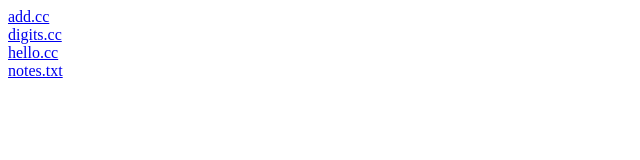
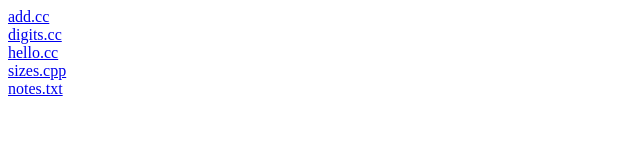
Before and after one commit to semrich/CS140-21, a plain HTML site: page lec0/index.html in a window 1280 px wide. Shown: the full height of the page, 0-640 px from the left. Drawn offline with Linux system fonts and the light colour scheme.

Commit message:
Made modifications to initial lecture based on what is covered in text/other CS140 existing version

```diff
--- a/lec0/index.html
+++ b/lec0/index.html
@@ -2,5 +2,6 @@
 <a href="add.cc">add.cc</a><br>
 <a href="digits.cc">digits.cc</a><br>
 <a href="hello.cc">hello.cc</a><br>
+<a href="sizes.cpp">sizes.cpp</a><br>
 <a href="notes.txt">notes.txt</a><br>
 </html>
```
Also changed, not shown: lec0/notes.txt.
